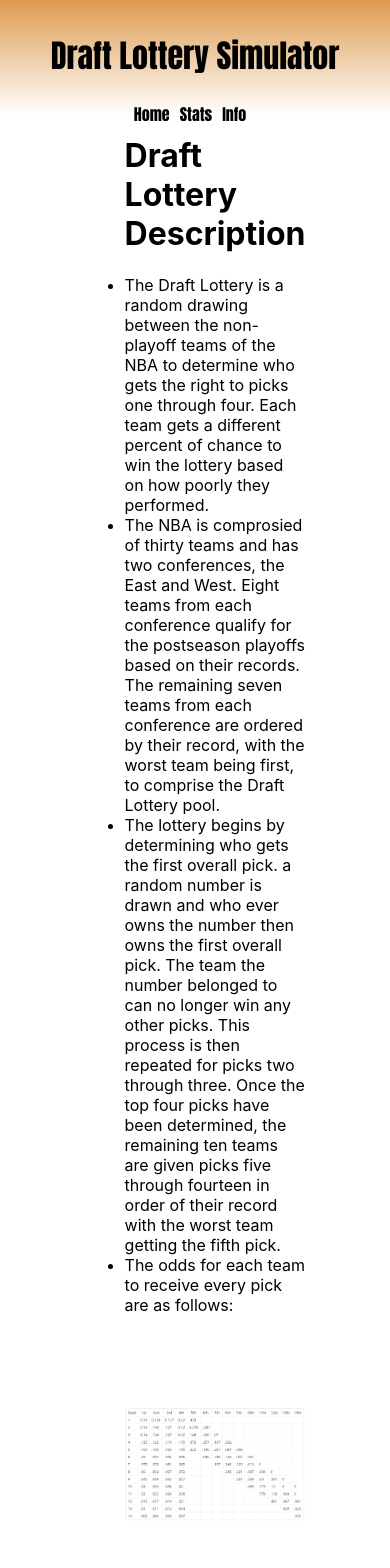
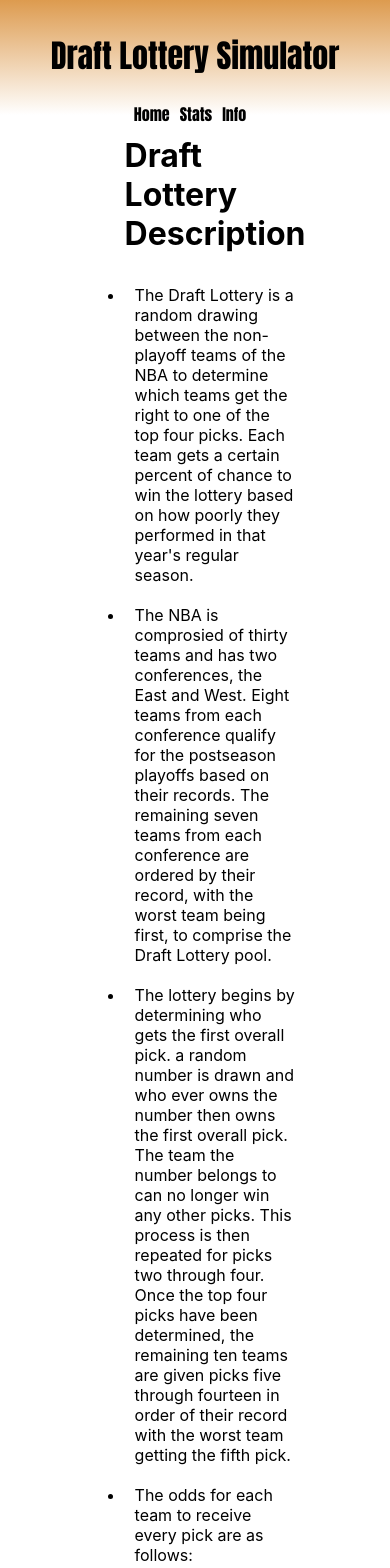
Before and after one commit to Maxwell1126/JS-NBA-Draft-Lottery, a React (Create React App) app: page /#/info in a window 390 px wide. Shown: the top 1568 px of the page. Built offline with nearby package versions, Linux system fonts and the light colour scheme.

Commit message:
Adjusted sizing for the line items on the info page.

```diff
--- a/src/Home/Home.css
+++ b/src/Home/Home.css
@@ -5,21 +5,30 @@
 @media only screen and (max-width: 700px) {
   .courtRight {
     display:none;
+    width:0%;
   }
   .courtLeft {
     display:none;
+    width:0%;
   }
   .karlBBQ{
     display: none;
+    width:0%;
   }
   .karlSmirk{
     display: none;
+    width:0%;
   }
   .oldWolves{
     display: none;
+    width:0%;
   }
   .newWolves{
     display: none;
+    width:0%;
+  }
+  .draftOdds{
+    width:100%;
   }
 }
 
@@ -108,3 +117,7 @@
     background-size: contain;
     background-repeat:no-repeat;
 }
+
+li{
+  padding:10px;
+}
--- a/src/Info/Info.js
+++ b/src/Info/Info.js
@@ -33,15 +33,19 @@
                         {newWolves}
                         <div className={leftImage}></div>
                     </Grid>
-                    <Grid item xs>
+                    <Grid item xs
+                        // direction="row"
+                        // justify="center"
+                        // alignItems="center"
+                        >
                         <div>
 
                         <ul>
                                 <h1>Draft Lottery Description</h1>
                             <li>
-                                The Draft Lottery is a random drawing between the non-playoff teams of the NBA to determine who
-                                gets the right to picks one through four. Each team gets a different percent of chance to win the lottery based
-                                on how poorly they performed.
+                                The Draft Lottery is a random drawing between the non-playoff teams of the NBA to determine which teams
+                                get the right to one of the top four picks. Each team gets a certain percent of chance to win the lottery based
+                                on how poorly they performed in that year's regular season.
                             </li>
                             <li>
                                 The NBA is comprosied of thirty teams and has two conferences, the East and West.
@@ -51,17 +55,18 @@
                             </li>
                             <li>
                                 The lottery begins by determining who gets the first overall pick. a random number is drawn and who ever
-                                owns the number then owns the first overall pick. The team the number belonged to can no longer win any other picks.
-                                This process is then repeated for picks two through three. Once the top four picks have been determined, the remaining
+                                owns the number then owns the first overall pick. The team the number belongs to can no longer win any other picks.
+                                This process is then repeated for picks two through four. Once the top four picks have been determined, the remaining
                                 ten teams are given picks five through fourteen in order of their record with the worst team getting the fifth pick.
                             </li>
                             <li>
                                 The odds for each team to receive every pick are as follows:
-                                <div className = "draftOdds"></div>
 
                             </li>
                         </ul>
+
                         </div>
+                        <div className="draftOdds"></div>
                     </Grid>
                     <Grid item xs>
                         {oldWolves}
```
